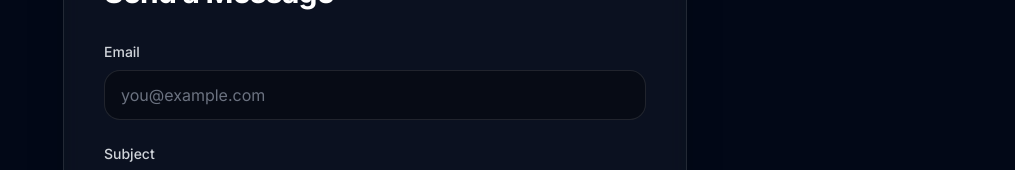
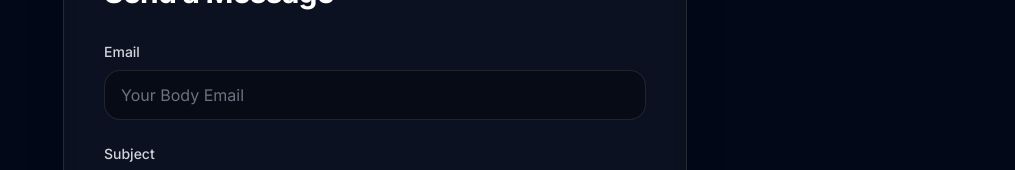
Before and after one commit to ranggaaprilio/portofnext, a Next.js app: page /contact in a window 1280 px wide. Shown: the part 909-1079 px from the top of the page, without its empty margins (265-1280 px from the left). Built offline with nearby package versions, Linux system fonts and the light colour scheme; some icons are missing.

Commit message:
Change Email

```diff
--- a/app/_components/contact/form.tsx
+++ b/app/_components/contact/form.tsx
@@ -232,7 +232,7 @@ export default function ContactForm() {
               onChange={(e) => setField("from", e.target.value)}
               disabled={isDisabled}
               maxLength={MAX_FROM + 10}
-              placeholder="you@example.com"
+              placeholder="Your Body Email"
               className={`w-full rounded-2xl border bg-black/30 px-4 py-3 text-white placeholder-gray-500 transition-colors focus:outline-none focus:ring-2 focus:ring-[var(--palette-2)]/70 ${
                 state.fieldErrors.from
                   ? "border-red-500/70"
```
